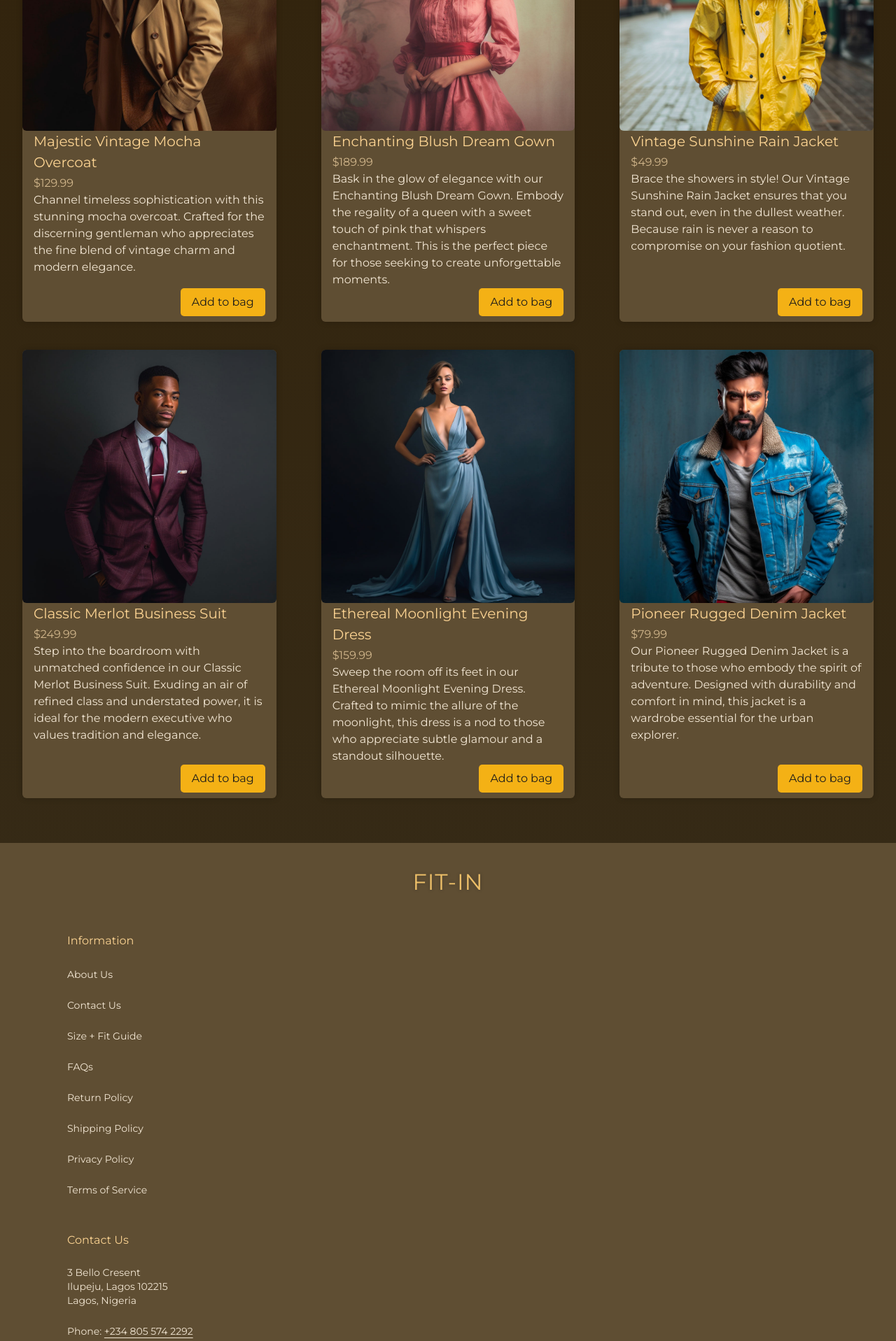
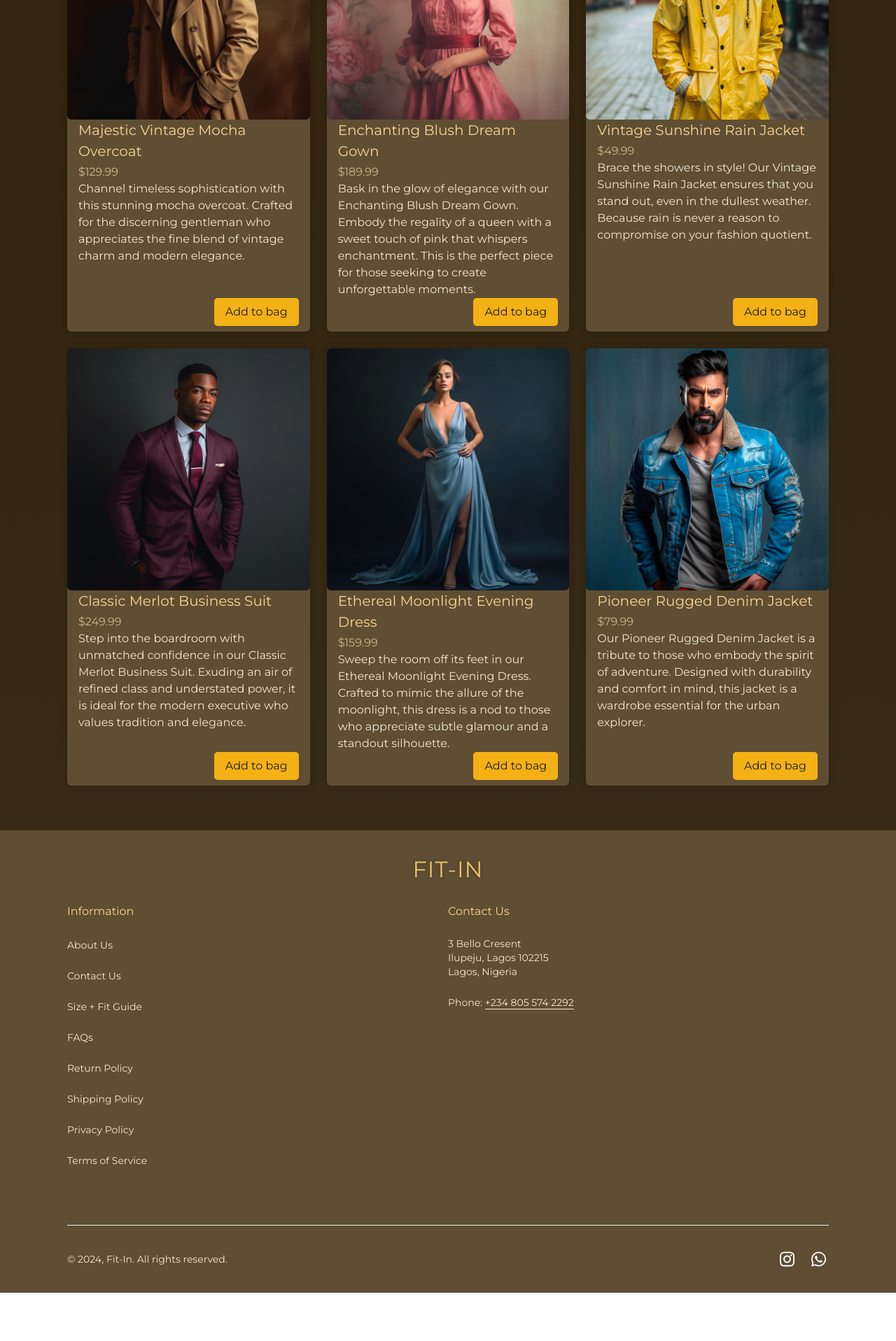
Before and after one commit to Udeme01/contextAPI-useReducer---BB, a React (Vite) app: page / in a window 1280 px wide. Shown: the part 468-2385 px from the top of the page at 70% size. After the commit the page ends 2316 px from the top, so only its background shows below. Built offline with nearby package versions, Linux system fonts and the light colour scheme.

Commit message:
responsive design completed

```diff
--- a/src/components/Footer.jsx
+++ b/src/components/Footer.jsx
@@ -8,7 +8,8 @@ const Footer = () => {
     <footer className="mt-16 bg-[#5f4e33]">
       <section className="flex flex-col py-8 w-[85%] mx-auto xl:max-w-7xl xl:mx-auto">
         <h1>fit-in</h1>
-        <section className="my-6">
+        <section className="grid sm:grid-cols-2">
+          <section className="my-6 sm:my-0">
             <h4 className="text-[#fbd392] my-6">Information</h4>
             <ul className="flex flex-col gap-5">
               <li>
@@ -75,6 +76,7 @@ const Footer = () => {
               </p>
             </div>
           </section>
+        </section>
         <section className="flex justify-between items-center border-t border-[#f3e7d4]-800 mt-16 pt-8 sm:mt-20">
           <p className="text-sm leading-5">
             &copy; 2024, Fit-In. All rights reserved.
--- a/src/components/Product.jsx
+++ b/src/components/Product.jsx
@@ -15,7 +15,7 @@ export default function Product({ id, image, title, price, description }) {
   }
 
   return (
-    <li className="product w-[85%] mx-auto sm:w-[85%] borde">
+    <li className="product">
       <img src={image} alt={title} />
       <div className="product-content">
         <div>
--- a/src/components/Shop.jsx
+++ b/src/components/Shop.jsx
@@ -25,7 +25,7 @@ export default function Shop() {
       ) : (
         <ul
           id="products"
-          className="grid gap-10 sm:gap-x-0 sm:m-9 sm:grid-cols-2 lg:m-12 lg:grid-cols-3 xl:m-0 xl:max-w-7xl xl:mx-auto"
+          className="w-[85%] mx-auto grid gap-6 sm:grid-cols-2 lg:grid-cols-3 xl:max-w-7xl xl:mx-auto"
         >
           {displayedItems.map((product) => (
             <Product key={product.id} {...product} />
```
Lines whose indentation alone changed are shown as unchanged.
